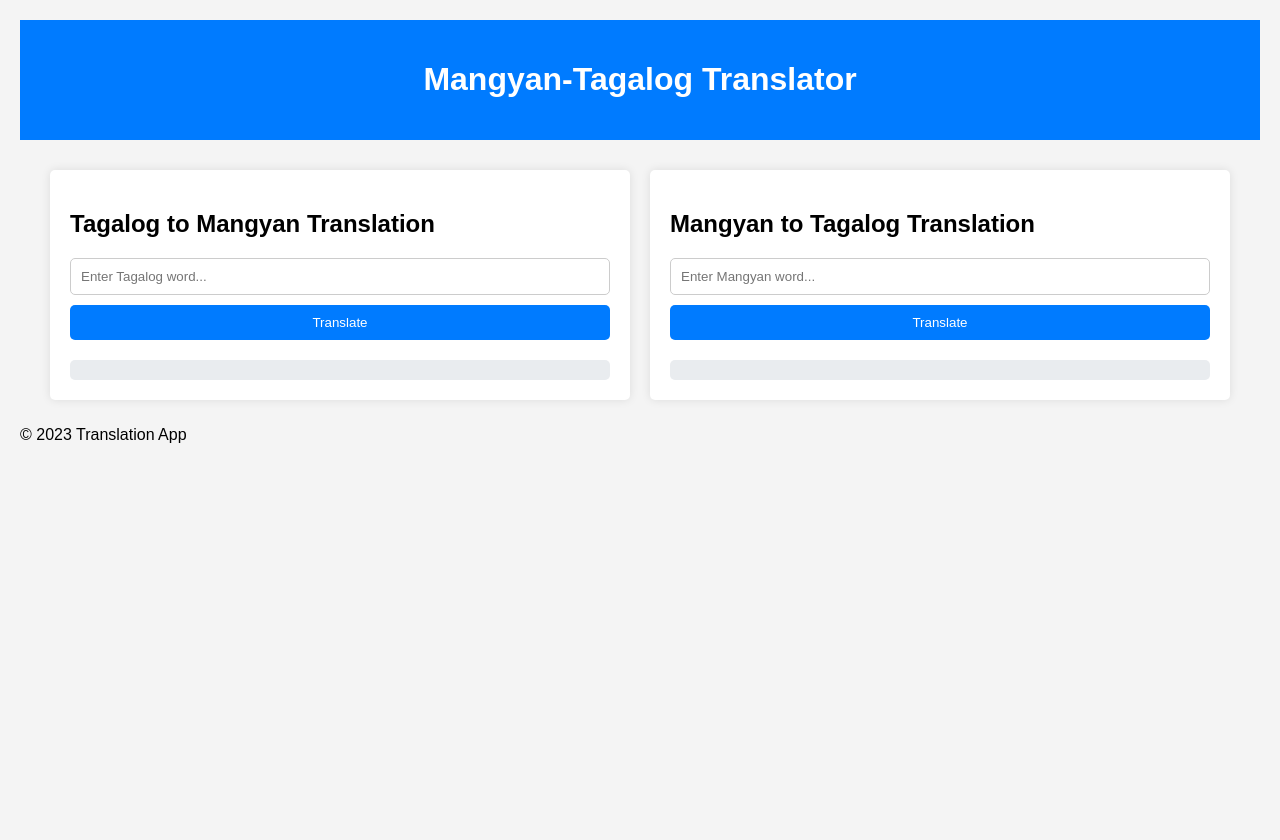
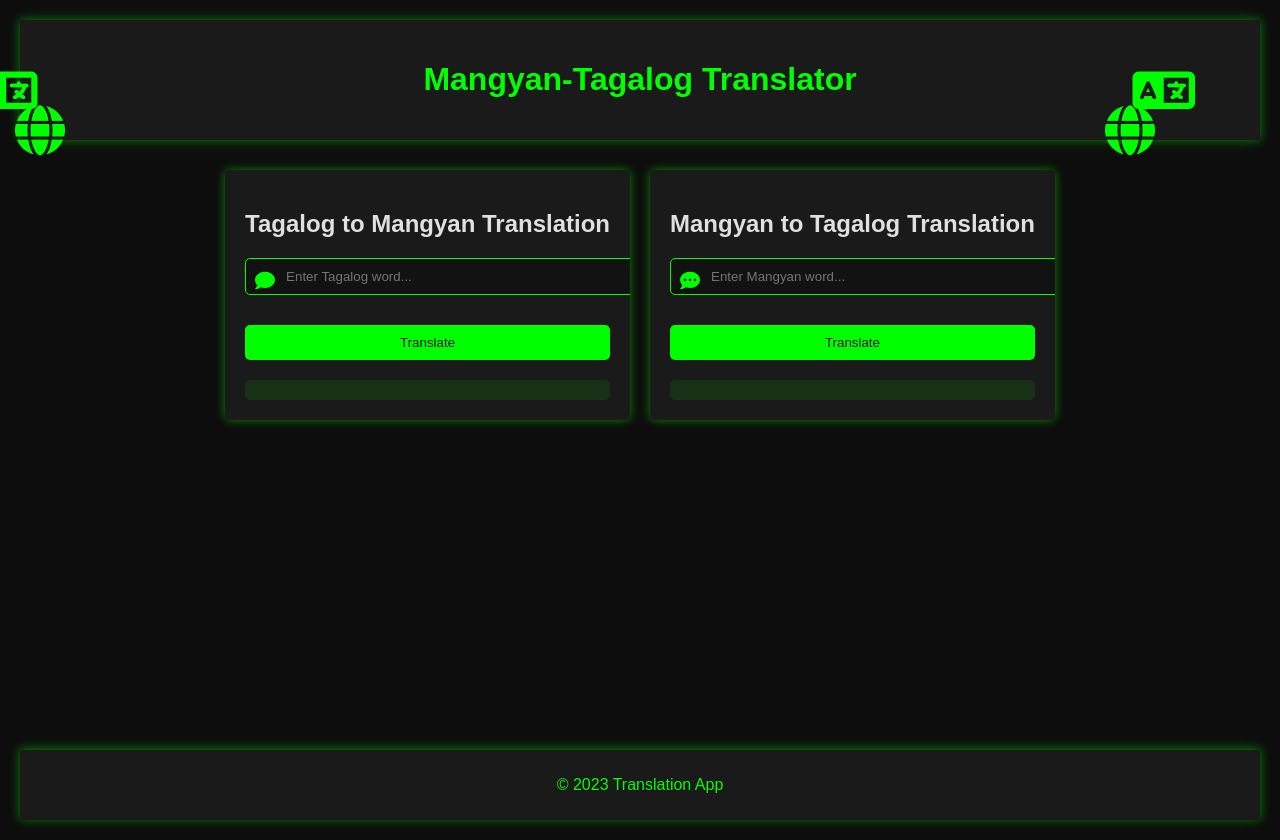
Before and after one commit to mangkanor1103/nicko, a PHP site: page / in a window 1280 px wide. Before the commit the page ends 443 px from the top, so only its background shows below. Run offline with PHP 8.4, Linux system fonts and the light colour scheme.

Commit message:
`Refactor HTML and CSS for Mangyan-Tagalog Translator`

```diff
--- a/index.php
+++ b/index.php
@@ -45,76 +45,123 @@ if ($_SERVER['REQUEST_METHOD'] === 'GET') {
     <meta charset="UTF-8">
     <meta name="viewport" content="width=device-width, initial-scale=1.0">
     <title>Mangyan-Tagalog Translator</title>
+    <link rel="stylesheet" href="https://cdnjs.cloudflare.com/ajax/libs/font-awesome/6.0.0-beta3/css/all.min.css">
     <style>
         body {
             font-family: Arial, sans-serif;
-            background-color: #f4f4f4;
+            background-color: #0d0d0d; /* Dark background */
+            color: #e0e0e0; /* Light text color */
             margin: 0;
             padding: 20px;
+            display: flex;
+            flex-direction: column;
+            min-height: 100vh; /* Full height for footer positioning */
         }
 
         header {
-            background: #007bff;
-            color: #fff;
+            background: #1a1a1a; /* Darker header */
+            color: #00ff00; /* Neon green text */
             padding: 20px 0;
             text-align: center;
             margin-bottom: 20px;
+            box-shadow: 0 0 10px rgba(0, 255, 0, 0.5); /* Neon glow effect */
+            position: relative;
         }
 
         .container {
+            flex: 1; /* Allow the container to grow */
             display: flex;
-            justify-content: center;
+            justify-content: space-between; /* Align items to the left and right */
             align-items: flex-start;
             max-width: 1200px;
             margin: 0 auto;
-        }
-
-        .form-container {
-            display: flex;
-            justify-content: space-between;
-            width: 100%;
+            overflow-y: auto; /* Allow scrolling */
         }
 
         .form-box {
-            background: #fff;
+            background: #1a1a1a; /* Dark background for forms */
             padding: 20px;
             border-radius: 5px;
-            box-shadow: 0 0 10px rgba(0, 0, 0, 0.1);
+            box-shadow: 0 0 10px rgba(0, 255, 0, 0.5); /* Neon glow effect */
             width: 45%; /* Adjust width as needed */
             margin: 10px; /* Space between forms */
+            position: relative;
+            overflow: hidden; /* Hide overflow for animations */
+        }
+
+        .input-container {
+            position: relative;
+            margin-bottom: 20px;
         }
 
         input[type="text"] {
             width: calc(100% - 22px);
-            padding: 10px;
+            padding: 10px 40px; /* Add padding for icons */
             margin-bottom: 10px;
-            border: 1px solid #ccc;
+            border: 1px solid #00ff00; /* Neon green border */
             border-radius: 5px;
+            background: #121212; /* Dark input background */
+            color: #00ff00; /* Neon green text */
+        }
+
+        .icon {
+            position: absolute;
+            left: 10px;
+            top: 50%;
+            transform: translateY(-50%);
+            color: #00ff00; /* Neon green icon color */
+            font-size: 20px;
         }
 
         button {
-            background: #007bff;
-            color: #fff;
+            background: #00ff00; /* Neon green button */
+            color: #121212; /* Dark text color */
             border: none;
             padding: 10px 15px;
             border-radius: 5px;
             cursor: pointer;
             width: 100%; /* Full width button */
+            transition: background 0.3s; /* Smooth transition */
         }
 
         button:hover {
-            background: #0056b3;
+            background: #00cc00; /* Darker green on hover */
         }
 
         .result {
             margin-top: 20px;
             padding: 10px;
-            background: #e9ecef;
+            background: rgba(0, 255, 0, 0.1); /* Light neon green background */
             border-radius: 5px;
         }
 
+        /* Animation for moving icons */
+        .moving-icon {
+            position: absolute;
+            font-size: 50px; /* Icon size */
+            color: #00ff00; /* Neon green color */
+            animation: move 10s linear infinite;
+        }
+
+        @keyframes move {
+            0% { transform: translate(0, 0); }
+            20% { transform: translate(100px, 50px); }
+            40% { transform: translate(0, 100px); }
+            60% { transform: translate(-100px, 50px); }
+            80% { transform: translate(50px, 0); }
+            100% { transform: translate(0, 0); }
+        }
+
+        footer {
+            text-align: center;
+            padding: 10px 0;
+            background: #1a1a1a; /* Dark footer */
+            color: #00ff00; /* Neon green text */
+            box-shadow: 0 -1px 10px rgba(0, 255, 0, 0.5); /* Neon glow effect */
+        }
+
         @media (max-width: 768px) {
-            .form-container {
+            .container {
                 flex-direction: column; /* Stack forms on smaller screens */
             }
 
@@ -129,14 +176,20 @@ if ($_SERVER['REQUEST_METHOD'] === 'GET') {
 <body>
     <header>
         <h1>Mangyan-Tagalog Translator</h1>
+        <i class="fas fa-language moving-icon" style="top: 10px; left: 10px;"></i>
+        <i class="fas fa-language moving-icon" style="top: 10px; right: 10px;"></i>
+        <i class="fas fa-globe moving-icon" style="top: 50px; left: 50px;"></i>
+        <i class="fas fa-globe moving-icon" style="top: 50px; right: 50px;"></i>
     </header>
 
     <div class="container">
-        <div class="form-container">
         <div class="form-box">
             <h2>Tagalog to Mangyan Translation</h2>
             <form action="" method="GET">
+                <div class="input-container">
+                    <i class="fas fa-comment icon"></i>
                     <input type="text" name="tagalog_word" placeholder="Enter Tagalog word..." required>
+                </div>
                 <button type="submit">Translate</button>
             </form>
             <div class="result">
@@ -150,7 +203,10 @@ if ($_SERVER['REQUEST_METHOD'] === 'GET') {
         <div class="form-box">
             <h2>Mangyan to Tagalog Translation</h2>
             <form action="" method="GET">
+                <div class="input-container">
+                    <i class="fas fa-comment-dots icon"></i>
                     <input type="text" name="mangyan_word" placeholder="Enter Mangyan word..." required>
+                </div>
                 <button type="submit">Translate</button>
             </form>
             <div class="result">
@@ -161,7 +217,6 @@ if ($_SERVER['REQUEST_METHOD'] === 'GET') {
             </div>
         </div>
     </div>
-    </div>
 
     <footer>
         <p>&copy; 2023 Translation App</p>
```
Lines whose indentation alone changed are shown as unchanged.
